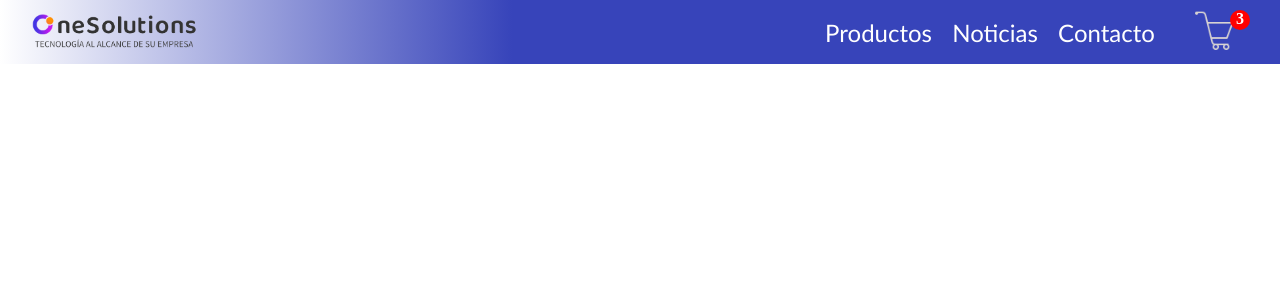
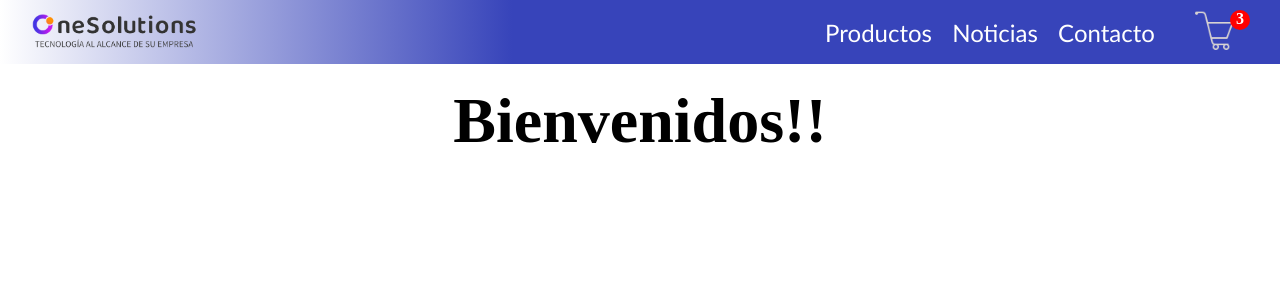
Before and after one commit to msosauy/proyecto-coder_react, a React (Create React App) app: page / in a window 1280 px wide. Shown: the top 300 px of the page. Built offline with nearby package versions, Linux system fonts and the light colour scheme.

Commit message:
ItemListContainer

```diff
--- a/src/App.jsx
+++ b/src/App.jsx
@@ -1,7 +1,13 @@
 import NavBar from "./components/NavBar/NavBar";
+import ItemListContainer from "./components/ItemListContainer/ItemListContainer";
 
 function App() {
-  return <NavBar />
+  return (
+    <>
+      <NavBar />
+      <ItemListContainer greetings={"Bienvenidos!!"}/>
+    </>
+  );
 }
 
 export default App;
--- /dev/null
+++ b/src/components/ItemListContainer/ItemListContainer.css
@@ -0,0 +1,6 @@
+main {
+    display: flex;
+    justify-content: center;
+    margin-top: 20px;
+    font-size: xx-large;
+}
--- /dev/null
+++ b/src/components/ItemListContainer/ItemListContainer.jsx
@@ -0,0 +1,11 @@
+import "./ItemListContainer.css";
+
+function ItemListContainer({greetings})  {
+    return (
+        <main>
+            <h1>{greetings}</h1>
+        </main>
+    )
+}
+
+export default ItemListContainer;
```
